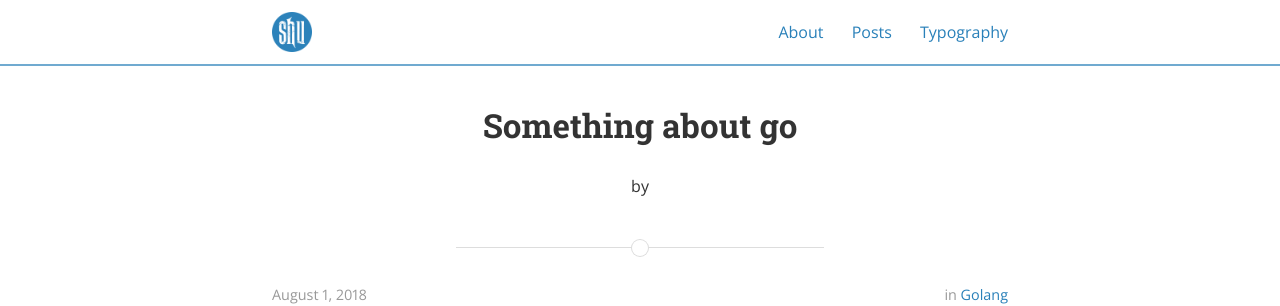
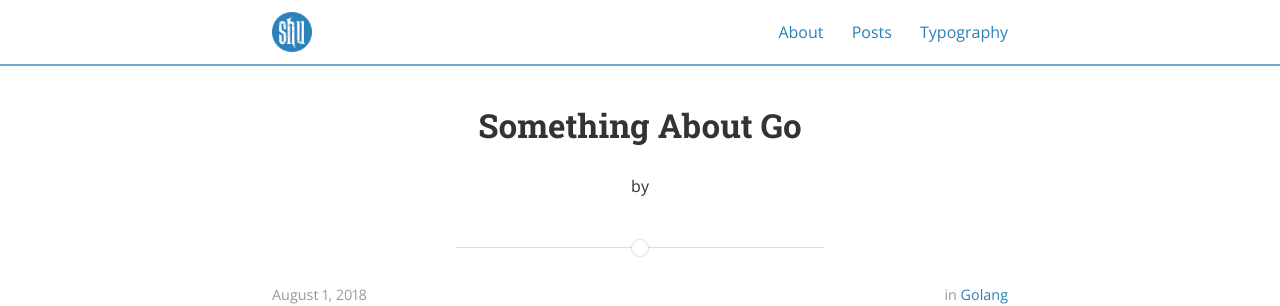
Before and after one commit to lishuu/lishuu.github.io, a Jekyll site: the page built from _posts/2018-08-01-something-about-go.markdown, in a window 1280 px wide. Shown: the top 306 px of the page. Built offline with Jekyll 4.4.1, drawn with Linux system fonts in a browser that asks for light colours; nearby versions of some CDN libraries.

```diff
--- a/_posts/2018-08-01-something-about-go.markdown
+++ b/_posts/2018-08-01-something-about-go.markdown
@@ -1,6 +1,6 @@
 ---
 layout: post
-title:  "Something about go"
+title:  "Something About Go"
 date:   2018-08-01 09:00:00
 categories: golang
 ---
```
